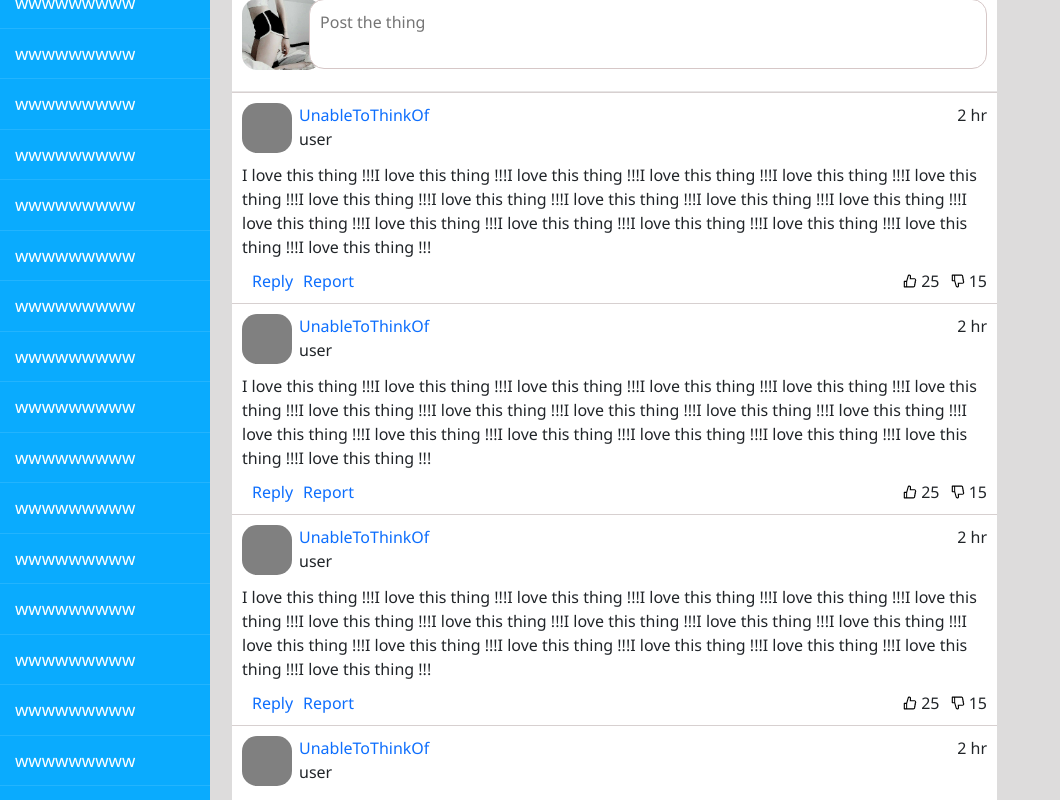
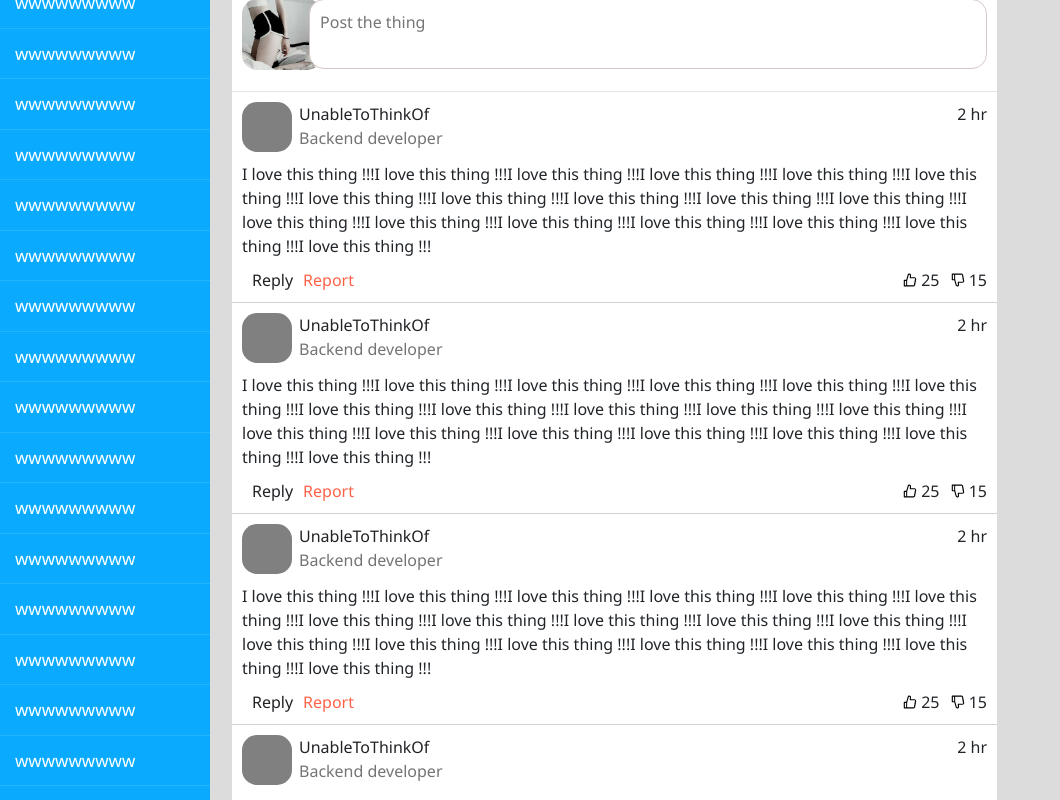
Before and after one commit to GeGuNa/React-social-networking-app, a React (Create React App) app: page /Group/1 in a window 1280 px wide. Shown: the part 1480-2280 px from the top of the page, without its empty margins (0-1060 px from the left). Built offline with nearby package versions, Linux system fonts and the light colour scheme.

Commit message:
Some changes

```diff
--- a/src/components/group/index.js
+++ b/src/components/group/index.js
@@ -435,8 +435,8 @@ return (<>
 
 <div class="pqwez_zz2123">
 
-<div><a href="">UnableToThinkOf</a> </div>
-<div><span>user</span></div>
+<div><a class="ClrOF_pst_on_PQ" href="">UnableToThinkOf</a> </div>
+<div><span class="ClrOF_pst_on_PQDC">Backend developer</span></div>
 
 </div>
 
@@ -462,7 +462,7 @@ return (<>
 
 <div>
 
-<div><a href="">Reply</a></div> <div><a href="">Report</a></div>
+<div><a href="" class="ClrOF_pst_on_PQ">Reply</a></div> <div><a href="" class="ClrOF_pst_on_PQDCRp">Report</a></div>
 
 </div>
 
@@ -497,8 +497,8 @@ return (<>
 
 <div class="pqwez_zz2123">
 
-<div><a href="">UnableToThinkOf</a> </div>
-<div><span>user</span></div>
+<div><a class="ClrOF_pst_on_PQ" href="">UnableToThinkOf</a> </div>
+<div><span class="ClrOF_pst_on_PQDC">Backend developer</span></div>
 
 </div>
 
@@ -524,7 +524,8 @@ return (<>
 
 <div>
 
-<div><a href="">Reply</a></div> <div><a href="">Report</a></div>
+<div><a href="" class="ClrOF_pst_on_PQ">Reply</a></div> <div><a href="" class="ClrOF_pst_on_PQDCRp">Report</a></div>
+
 
 </div>
 
@@ -560,8 +561,8 @@ return (<>
 
 <div class="pqwez_zz2123">
 
-<div><a href="">UnableToThinkOf</a> </div>
-<div><span>user</span></div>
+<div><a class="ClrOF_pst_on_PQ" href="">UnableToThinkOf</a> </div>
+<div><span class="ClrOF_pst_on_PQDC">Backend developer</span></div>
 
 </div>
 
@@ -587,7 +588,8 @@ return (<>
 
 <div>
 
-<div><a href="">Reply</a></div> <div><a href="">Report</a></div>
+<div><a href="" class="ClrOF_pst_on_PQ">Reply</a></div> <div><a href="" class="ClrOF_pst_on_PQDCRp">Report</a></div>
+
 
 </div>
 
@@ -622,8 +624,8 @@ return (<>
 
 <div class="pqwez_zz2123">
 
-<div><a href="">UnableToThinkOf</a> </div>
-<div><span>user</span></div>
+<div><a class="ClrOF_pst_on_PQ" href="">UnableToThinkOf</a> </div>
+<div><span class="ClrOF_pst_on_PQDC">Backend developer</span></div>
 
 </div>
 
@@ -649,7 +651,8 @@ return (<>
 
 <div>
 
-<div><a href="">Reply</a></div> <div><a href="">Report</a></div>
+<div><a href="" class="ClrOF_pst_on_PQ">Reply</a></div> <div><a href="" class="ClrOF_pst_on_PQDCRp">Report</a></div>
+
 
 </div>
 
--- a/src/css/main.css
+++ b/src/css/main.css
@@ -2404,8 +2404,24 @@ padding-left:10px;
 
 
 #pst_on_Topic > * {
-border-top:1px solid #d7d0d0;
+border-bottom:1px solid #d7d0d0;
 }
 
 
 /* end */
+
+
+
+
+.ClrOF_pst_on_PQ {
+color:#212225;
+}
+
+
+.ClrOF_pst_on_PQDC {
+color:#747474;
+}
+
+.ClrOF_pst_on_PQDCRp {
+color:tomato;
+}
```
